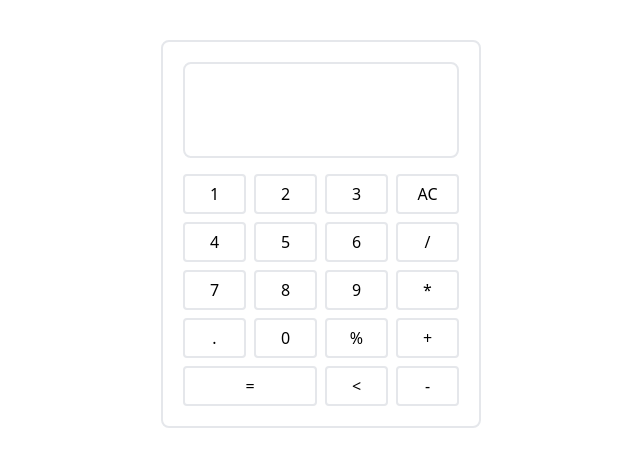
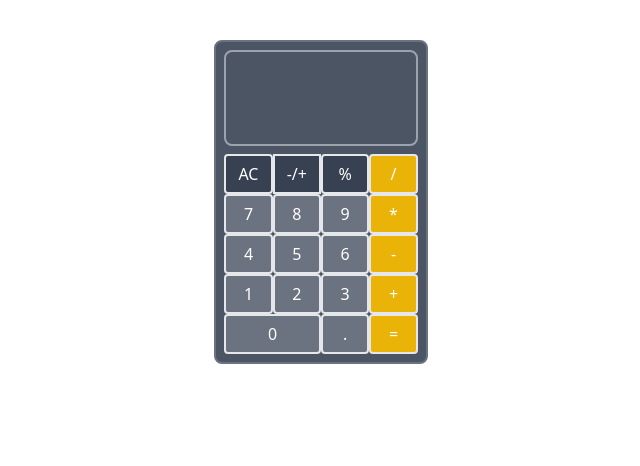
Before and after one commit to Abishek2022/calculator, a plain HTML site: page index.html in a window 1280 px wide. Shown: the whole page, without its empty margins (319-959 px from the left). Drawn offline with nearby package versions, Linux system fonts and the light colour scheme.

Commit message:
new upadate

```diff
--- a/index.html
+++ b/index.html
@@ -6,29 +6,29 @@
     <title>Document</title>
 </head>
 <body>
-    <div class=" border-2 w-3/12 mx-auto h-auto p-5  mt-10 m-auto item-center rounded-lg">
-        <div class=" border-2 h-24 rounded-lg ">
+    <div class=" border-2 border-gray-500 w-2/12 mx-auto h-auto p-2  mt-10 bg-gray-600 m-auto item-center rounded-lg">
+        <div class=" border-2 border-gray-400 h-24 rounded-lg bg-gray-600 ">
         </div>
-        <div class=" grid grid-cols-4  gap-2 mt-4">
-            <button class="border-2 h-10 rounded  hover:bg-gray-200  ">1</button>
-            <button class="border-2 rounded hover:bg-gray-200">2</button>
-            <button class="border-2 rounded hover:bg-gray-200">3</button>
-            <button class="border-2 rounded hover:bg-gray-200">AC</button>
-            <button class="border-2 h-10 rounded hover:bg-gray-200">4</button>
-            <button class="border-2 rounded hover:bg-gray-200">5</button>
-            <button class="border-2 rounded hover:bg-gray-200">6</button>
-            <button class="border-2 rounded hover:bg-gray-200">/</button>
-            <button class="border-2 h-10 rounded hover:bg-gray-200">7</button>
-            <button class="border-2 rounded hover:bg-gray-200">8</button>
-            <button class="border-2 rounded hover:bg-gray-200">9</button>
-            <button class="border-2 rounded hover:bg-gray-200">*</button>
-            <button class="border-2 h-10 rounded hover:bg-gray-200">.</button>
-            <button class="border-2 rounded hover:bg-gray-200">0</button>
-            <button class="border-2 rounded hover:bg-gray-200">%</button>
-            <button class="border-2 rounded hover:bg-gray-200">+</button>
-            <button class="border-2 h-10 rounded col-span-2 hover:bg-gray-200">=</button>
-            <button class="border-2 rounded hover:bg-gray-200"><</button>
-            <button class="border-2 rounded hover:bg-gray-200">-</button>
+        <div class=" grid grid-cols-4 mt-2">
+            <button class="border-2 h-10 rounded  bg-gray-700 hover:bg-gray-600 text-white  ">AC</button>
+            <button class="border-2 roundedy text-white bg-gray-700  hover:bg-gray-600">-/+</button>
+            <button class="border-2 rounded text-white bg-gray-700 hover:bg-gray-600">%</button>
+            <button class="border-2 rounded text-white bg-yellow-500 hover:bg-gray-600">/</button>
+            <button class="border-2 h-10  text-white rounded bg-gray-500 hover:bg-gray-600">7</button>
+            <button class="border-2 rounded  text-white bg-gray-500 hover:bg-gray-600">8</button>
+            <button class="border-2 rounded text-white  bg-gray-500 hover:bg-gray-600">9</button>
+            <button class="border-2 rounded text-white  bg-yellow-500 hover:bg-gray-600">*</button>
+            <button class="border-2 h-10 text-white  bg-gray-500 rounded hover:bg-gray-600">4</button>
+            <button class="border-2 rounded text-white  bg-gray-500 hover:bg-gray-600">5</button>
+            <button class="border-2 rounded text-white  bg-gray-500 hover:bg-gray-600">6</button>
+            <button class="border-2 rounded  text-white  bg-yellow-500 hover:bg-gray-600">-</button>
+            <button class="border-2 h-10  text-white bg-gray-500 rounded hover:bg-gray-600">1</button>
+            <button class="border-2 rounded  text-white  bg-gray-500 hover:bg-gray-600">2</button>
+            <button class="border-2 rounded text-white   bg-gray-500 hover:bg-gray-600">3</button>
+            <button class="border-2 rounded text-white bg-yellow-500 hover:bg-gray-600">+</button>
+            <button class="border-2 h-10 text-white rounded bg-gray-500 col-span-2 hover:bg-gray-600">0</button>
+            <button class="border-2 rounded text-white  bg-gray-500 hover:bg-gray-600">.</button>
+            <button class="border-2 rounded text-white  bg-yellow-500 hover:bg-gray-600">=</button>
 
         </div>
     </div>
```
Also changed, not shown: index.js (added).
